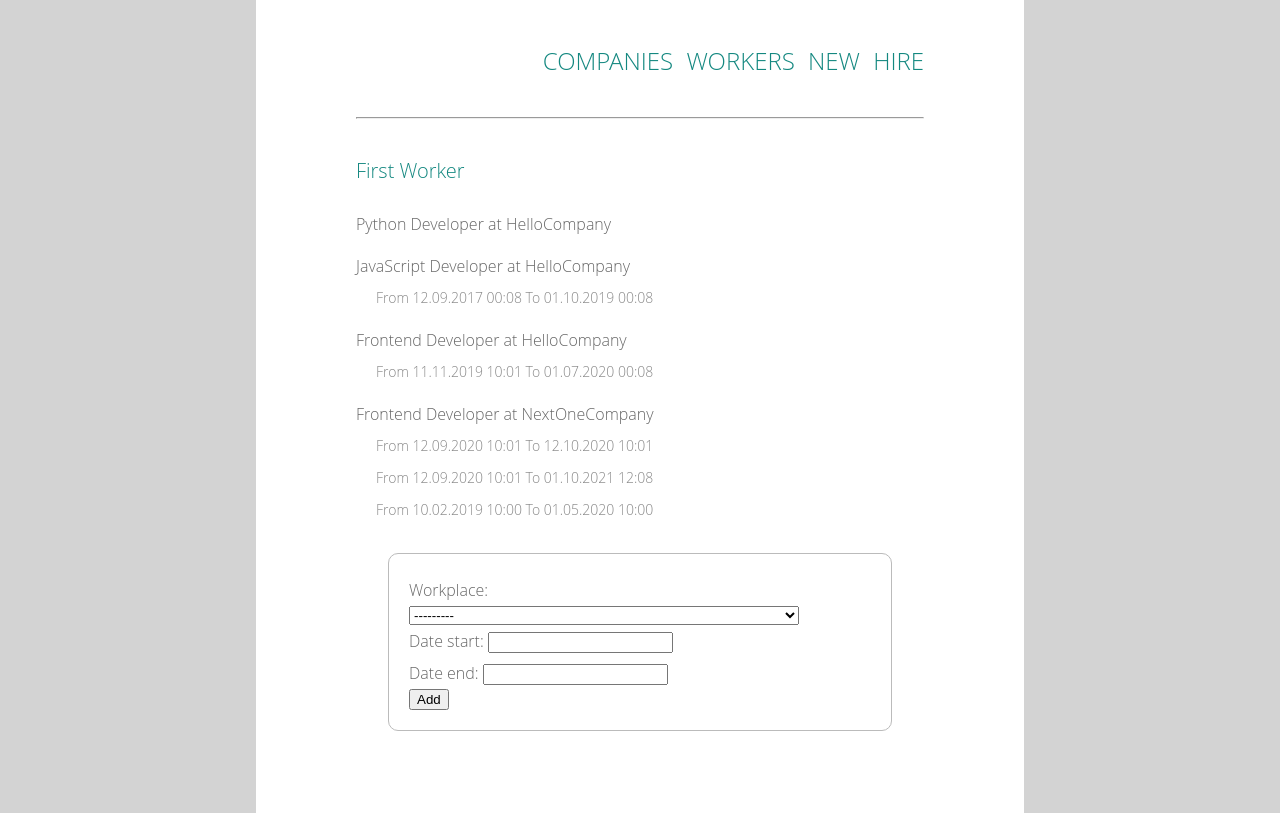
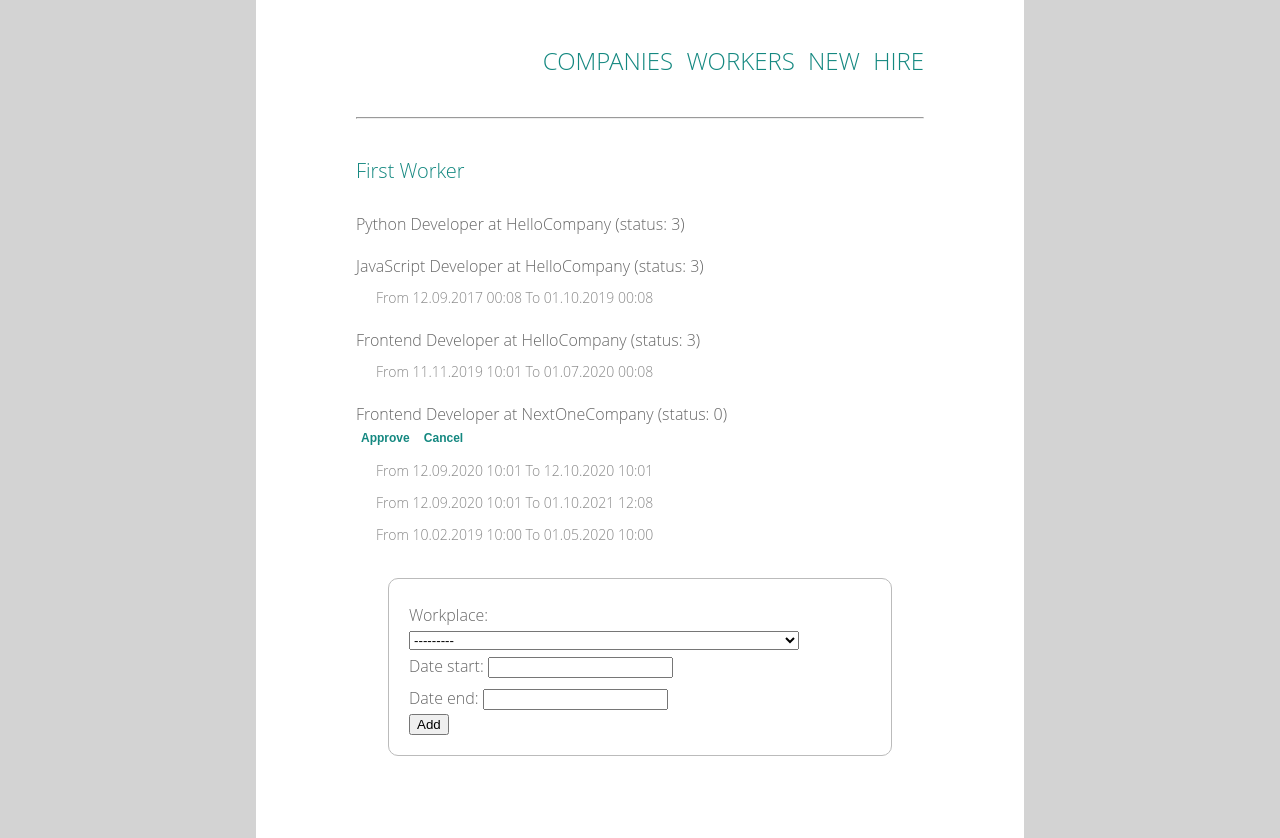
Before and after one commit to QueVege/Task-7, a Django app: page /workers/1/ in a window 1280 px wide. Before the commit the page ends 813 px from the top, so only its background shows below. Run offline with Django 3.2, Linux system fonts and the light colour scheme; data comes from the database, SQL or seed files in the repository; both versions use the stored data as it was after the commit.

Commit message:
change status

```diff
--- a/work/forms.py
+++ b/work/forms.py
@@ -6,7 +6,7 @@ class CreateWorkTime(forms.ModelForm):
     # def __init__(self, w_id=None, *args, **kwargs):
     #     super().__init__(*args, **kwargs)
     #     self.fields['workplace'].queryset = forms.ModelChoiceField(
-    #                 queryset=WorkPlace.objects.filter(worker_id=1))
+    #                 queryset=WorkPlace.objects.filter(worker__id=1))
 
     class Meta:
         model = WorkTime
--- a/work/static/work/style.css
+++ b/work/static/work/style.css
@@ -62,7 +62,7 @@ a {
   color: #148880;
 }
 
-.work,form {
+.work, .adding_form {
   color: #666;
 }
 
@@ -119,7 +119,7 @@ html, body {
   word-spacing: 7px;
 }
 
-form {
+.adding_form {
   box-sizing: border-box;
   padding: 20px;
   margin: 32px;
@@ -127,3 +127,17 @@ form {
   border-radius: 10px;
   line-height: 32px;
 }
+
+.status {
+  border: none;
+  padding: 5px;
+  margin: 0;
+  font-size: 12px;
+  font-weight: 600;
+  color:#148880;
+  background-color: transparent;
+}
+
+.status:hover {
+  cursor: pointer;
+}
--- a/work/templates/work/create_work.html
+++ b/work/templates/work/create_work.html
@@ -1,7 +1,7 @@
 {% extends 'work/base.html' %}
 
 {% block content %}
-    <form method="post">
+    <form method="post" class='adding_form'>
         {% csrf_token %}
         {{ form.as_p }}
         <input type="submit" value="Add" />
--- a/work/templates/work/hire.html
+++ b/work/templates/work/hire.html
@@ -1,7 +1,7 @@
 {% extends 'work/base.html' %}
 
 {% block content %}
-    <form method="post">
+    <form method="post" class='adding_form'>
         {% csrf_token %}
         {{ form.as_p }}
         <input type="submit" value="Add" />
--- a/work/templates/work/worker_detail.html
+++ b/work/templates/work/worker_detail.html
@@ -6,7 +6,14 @@
         <ul>
         {% for wp in workplaces %}
             <div class='work'>
-                <li>{{ wp.work.name }} at {{ wp.work.company.name }}
+                <li>{{ wp.work.name }} at {{ wp.work.company.name }} (status: {{ wp.status }})
+                    {% if not wp.status %}
+                        <form action="{% url 'work:update_wp' wp.id %}" method="post">
+                            {% csrf_token %}
+                            <input type="submit" class='status' value="Approve" name='approve_btn'/>
+                            <input type="submit" class='status' value="Cancel" name='cancel_btn'/>
+                        </form>
+                    {% endif %}
                     <ul>
                     {% for wt in wp.worktimes.all %}
                         <li class='position'>From {{ wt.date_start|date:"d.m.Y H:i" }} To {{ wt.date_end|date:"d.m.Y H:i" }}</li>
@@ -16,7 +23,7 @@
             </div>
         {% endfor %}
         </ul>
-        <form method="post">
+        <form method="post" class='adding_form'>
             {% csrf_token %}
             {{ form.as_p }}
             <input type="submit" value="Add" />
--- a/work/urls.py
+++ b/work/urls.py
@@ -39,4 +39,9 @@ urlpatterns = [
         views.Hire.as_view(),
         name='hire'
     ),
+    path(
+        'workplace/<int:pk>/',
+        views.ChangeWorkplaceStatus.as_view(),
+        name='update_wp'
+    ),
 ]
--- a/work/views.py
+++ b/work/views.py
@@ -1,5 +1,6 @@
 from django.contrib.auth.decorators import login_required
 from django.utils.decorators import method_decorator
+from django.http import HttpResponse, HttpResponseRedirect
 
 from django.shortcuts import render, redirect
 from django.urls import reverse
@@ -9,7 +10,7 @@ from .models import (
 from .forms import (
         CreateWorkTime, )
 from django.views.generic import (
-    View, ListView, DetailView, CreateView, FormView)
+    View, ListView, DetailView, CreateView, FormView, UpdateView)
 from django.views.generic.detail import SingleObjectMixin
 import logging
 
@@ -126,3 +127,31 @@ class Hire(CreateView):
 
         form.save()
         return super().form_valid(form)
+
+
+@method_decorator(login_required, name='dispatch')
+class ChangeWorkplaceStatus(UpdateView):
+    model = WorkPlace
+    fields = []
+    template_name = 'work/worker_detail.html'
+
+    def form_valid(self, form):
+        self.object = self.get_object()
+
+        if 'approve_btn' in form.data:
+            self.object.status = 1
+
+            logger.info(f'{self.object} status has changed to 1({self.object.status})')
+
+        elif 'cancel_btn' in form.data:
+            self.object.status = 2
+
+            logger.info(f'{self.object} status has changed to 2({self.object.status})')
+
+        self.object.save()
+
+        form.save()
+        return super().form_valid(form)
+
+    def get_success_url(self, **kwargs):
+        return reverse('work:worker_detail', kwargs={'pk': self.object.worker.id})
```
Also changed, not shown: work_project/settings.py (+14 -4 lines), db.sqlite3, 1 other file.
